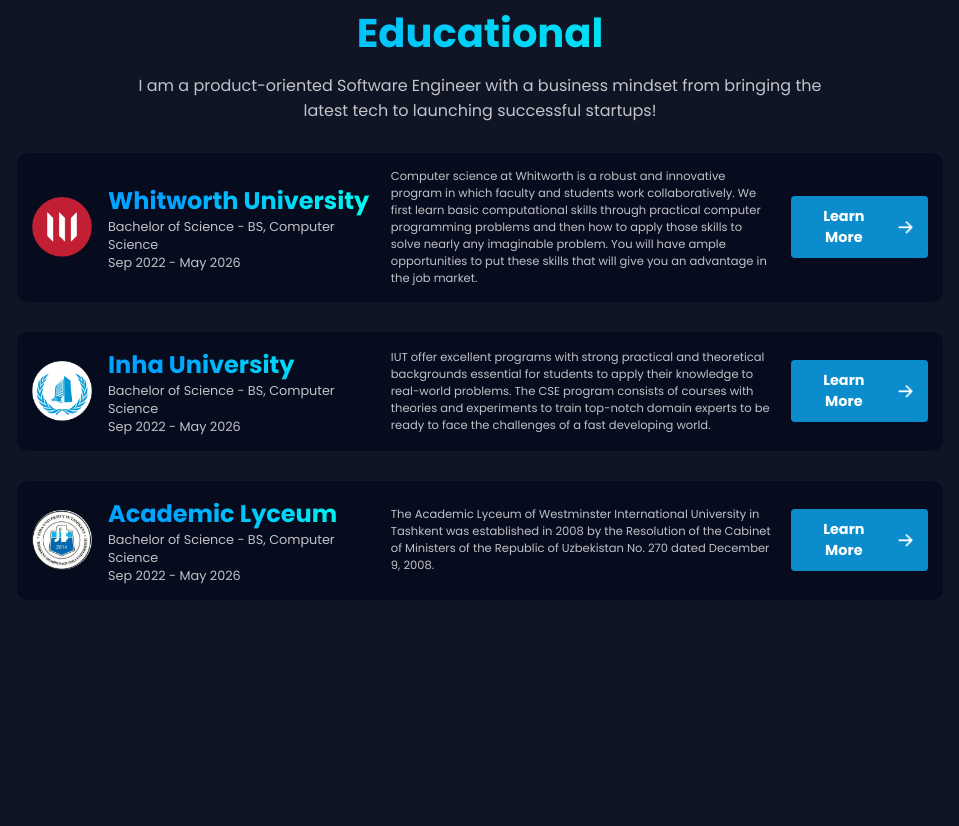
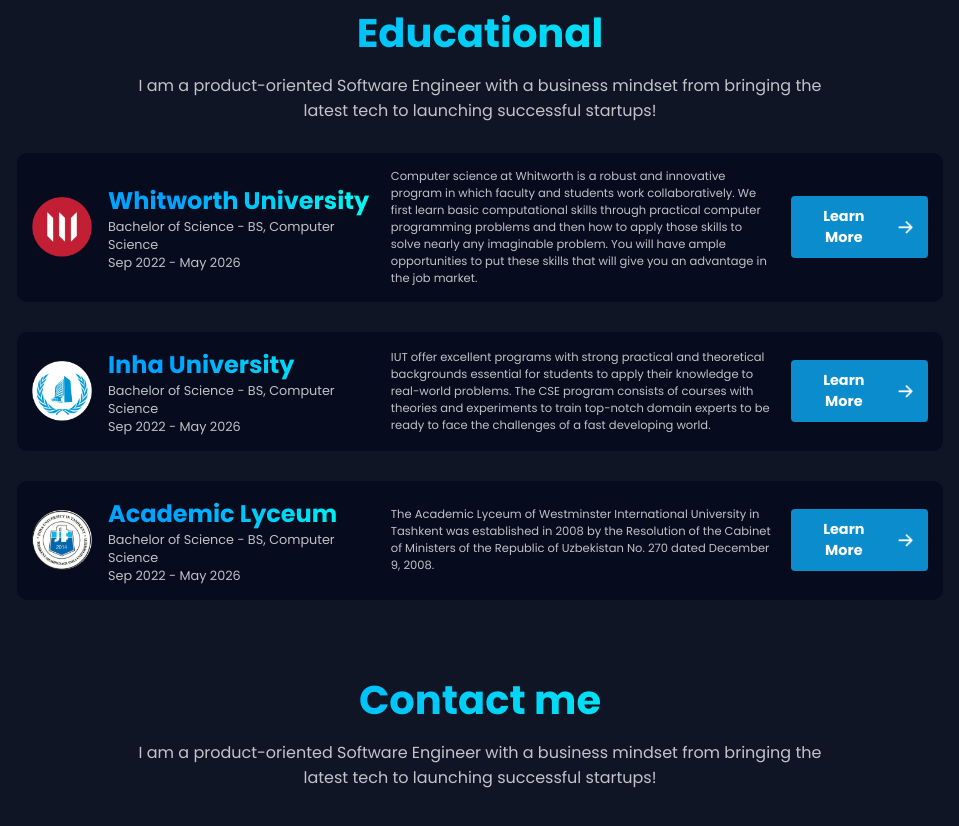
Before and after one commit to okpgregory/dev-task-1, a plain HTML site: page index.html in a window 1280 px wide. Shown: the part 4468-5294 px from the top of the page, without its empty margins (160-1119 px from the left). Before the commit the page ends 5068 px from the top, so only its background shows below. Drawn offline with Linux system fonts and the light colour scheme.

Commit message:
added the contact section

```diff
--- a/css/style.css
+++ b/css/style.css
@@ -387,3 +387,16 @@
 .uni-btn img{
     width: 15px;
 }
+
+.contact {
+    margin-block: 70px;
+    color: #FFFFFFBF;
+}
+
+.contact > h2,
+.contact > p {
+  text-align: center;
+  max-width: 700px;
+  margin-block: 10px;
+  margin-inline: auto;
+}
--- a/index.html
+++ b/index.html
@@ -309,5 +309,12 @@
             </button>
         </div>
     </section>
+
+    <section class="contact">
+        <h2 class="heading">Contact me</h2>
+        <p>
+            I am a product-oriented Software Engineer with a business mindset from bringing the latest tech to launching successful startups!
+        </p>
+    </section>
 </body>
 </html>
```
